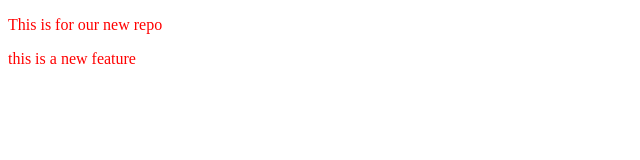
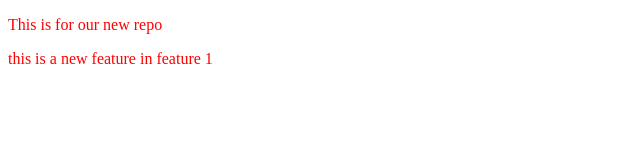
Before and after one commit to ayush101194/LocalRepo, a plain HTML site: page index.html in a window 1280 px wide. Shown: the full height of the page, 0-640 px from the left. Drawn offline with Linux system fonts and the light colour scheme.

Commit message:
the feature added in feature

```diff
--- a/index.html
+++ b/index.html
@@ -8,7 +8,7 @@
 </head>
 <body>
     <P>This is for our new repo</P>
-    <p>this is a new feature</p>
+    <p>this is a new feature in feature 1</p>
 
 </body>
 </html>
```
